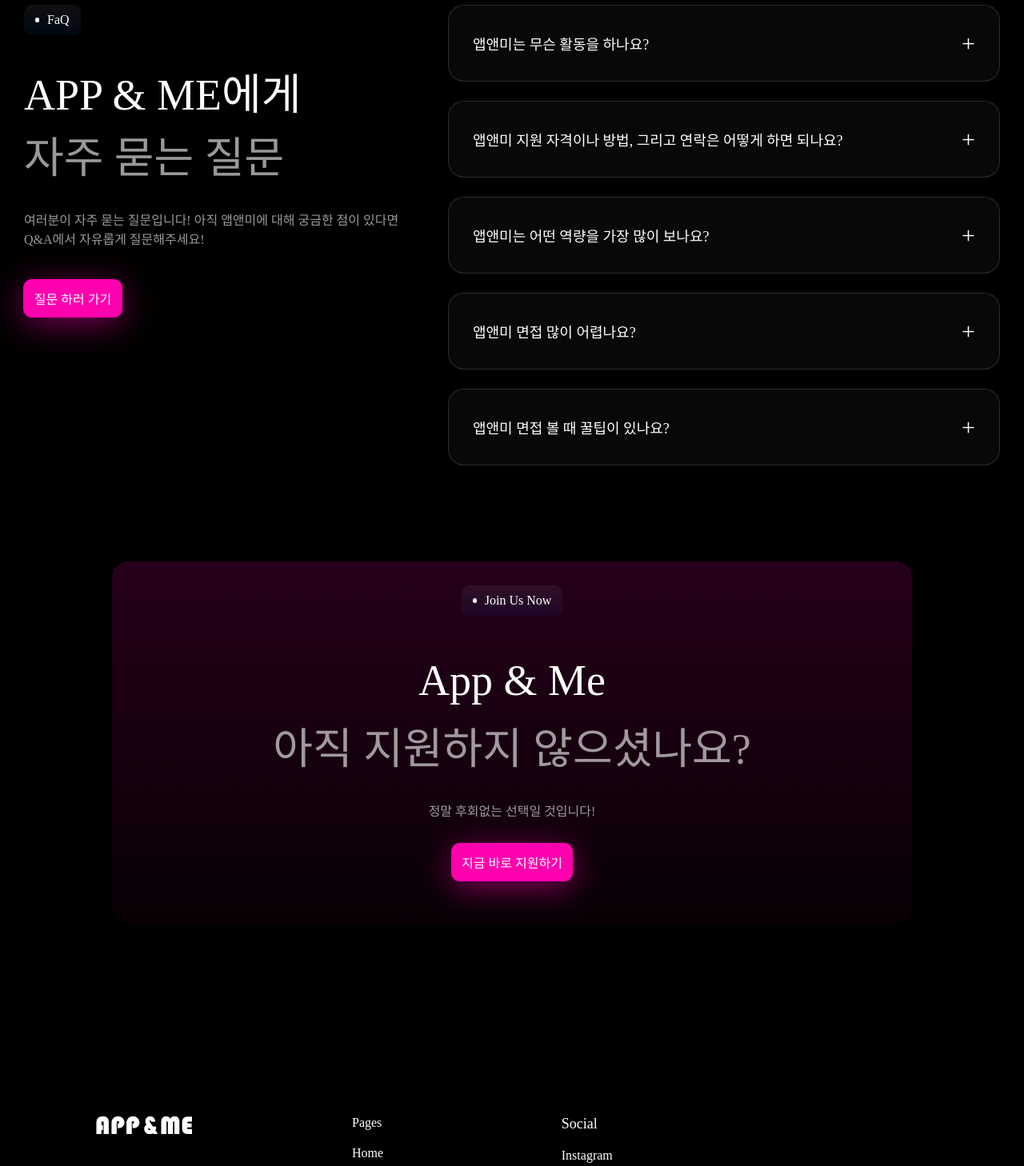
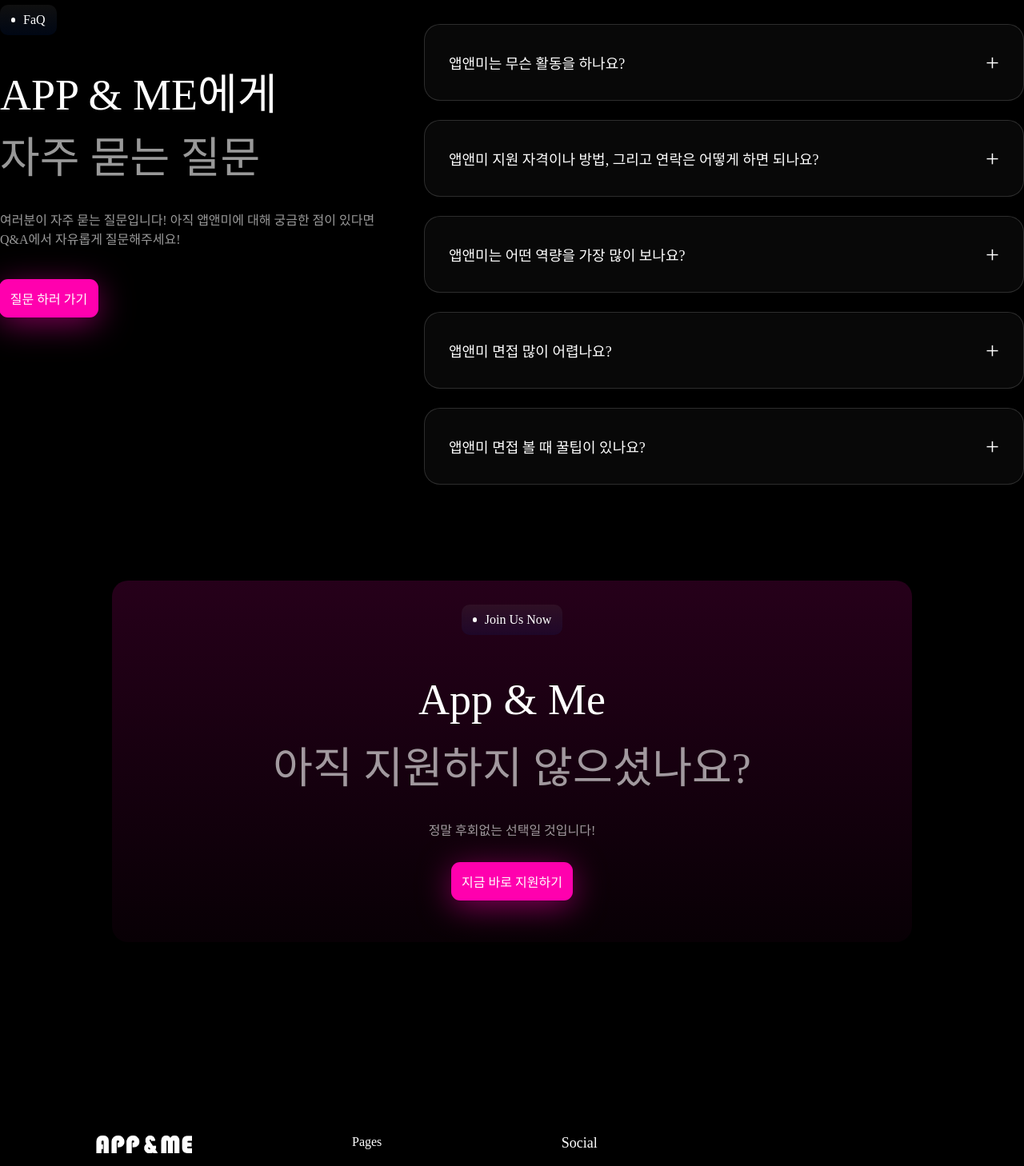
Before and after one commit to app-and-me/2025AppnMeWebsite_Client, a React (Create React App) app: page /Prize in a window 1280 px wide. Shown: the part 620-2078 px from the top of the page at 80% size. Built offline with nearby package versions, Linux system fonts and the light colour scheme.

Commit message:
fix : 간격 수정

```diff
--- a/src/components/QnA/FaQList.js
+++ b/src/components/QnA/FaQList.js
@@ -29,7 +29,7 @@ const FaQData = [
     }
 ];
 
-export default function FaQList() {
+export default function FaQList({ addClass }) {
     const [openFaq, setOpenFaq] = useState([]);
     const contentRefs = useRef({});
 
@@ -39,8 +39,9 @@ export default function FaQList() {
         );
     };
     return (
-        <div className={styles["all-container"]}>
-            {FaQData.map((item) => (
+        <div className={`$styles["all-container"]} ${addClass}`} >
+            {
+                FaQData.map((item) => (
                     <div
                         key={item.id}
                         className={`${styles["qnaList-container"]} ${openFaq.includes(item.id) ? styles["open"] : ""}`}
@@ -66,7 +67,8 @@ export default function FaQList() {
                             ))}
                         </div>
                     </div>
-            ))}
-        </div>
+                ))
+            }
+        </ div >
     );
 }
--- a/src/styles/Home/Footer.module.css
+++ b/src/styles/Home/Footer.module.css
@@ -39,8 +39,11 @@
 
 li {
     margin-top: 20px;
+    font-size: 16px;
+}
+
+li a {
     color: #aaaaaa;
-    font-size: 16px;
 }
 
 .web {
--- a/src/styles/JoinUs/JoinForm.module.css
+++ b/src/styles/JoinUs/JoinForm.module.css
@@ -53,7 +53,7 @@ textarea {
 }
 
 button {
-    font-size: 16px;
+    font-size: 18px;
     margin: 39px 0 0 0;
     border-radius: 10px;
     height: 50px;
@@ -68,6 +68,10 @@ button {
 input::placeholder,
 textarea::placeholder {
     color: 999999;
+}
+
+.submitButton:hover {
+    color: #C4C4C4;
 }
 
 @media (max-width: 1200px) {
@@ -104,7 +108,9 @@ textarea::placeholder {
     textarea::placeholder,
     select,
     input,
-    textarea {
+    textarea,
+    button {
         font-size: 15px;
     }
+
 }
--- a/src/styles/JoinUs/JoinUsPage.module.css
+++ b/src/styles/JoinUs/JoinUsPage.module.css
@@ -2,14 +2,25 @@
     padding: 0 120px;
 }
 
+@media (max-width: 1300px) {
+
+    .questionForm {
+        padding: 0 50px;
+    }
+}
+
 @media (max-width: 1200px) {
-    .allContainer {
+
+    .allContainer,
+    .questionForm {
         padding: 0 50px;
     }
 }
 
 @media (max-width: 700px) {
-    .allContainer {
+
+    .allContainer,
+    .questionForm {
         padding: 0 30px;
     }
 }
--- a/src/styles/QnA/FaQ.module.css
+++ b/src/styles/QnA/FaQ.module.css
@@ -2,6 +2,7 @@
     display: flex;
     justify-content: center;
     column-gap: 60px;
+    row-gap: 24px;
     margin: 120px 0 120px 0;
 }
 
--- a/src/styles/QnA/FaQList.module.css
+++ b/src/styles/QnA/FaQList.module.css
@@ -11,6 +11,7 @@
     border-radius: 20px;
     background-color: #080808;
     font-size: 18px;
+    margin-top: 24px;
     padding: 30px;
     border: 0.5px solid rgba(255, 255, 255, 0.15);
     transition: all 0.3s ease-in-out;
```
Also changed, not shown: src/components/Common/Footer.js (+4 -8 lines). Lines whose indentation alone changed are shown as unchanged.
